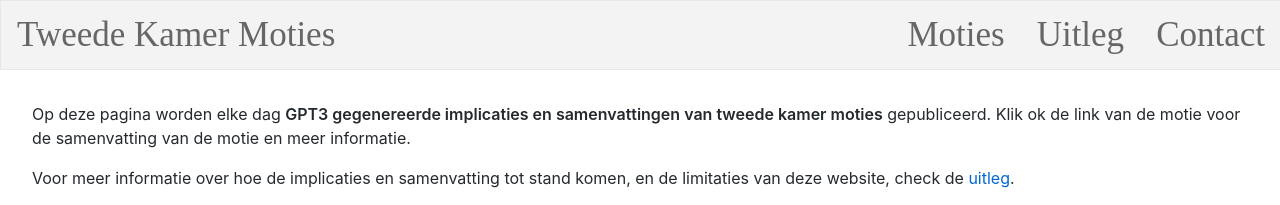
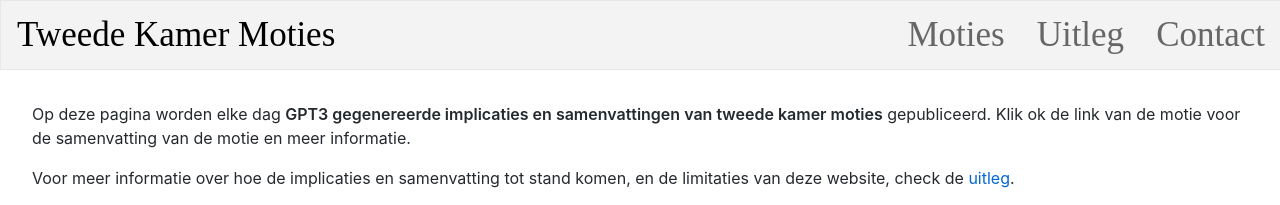
Before and after one commit to DavidZomerdijk/moties-toegelicht, a Jekyll site: the page built from readme.md, in a window 1280 px wide. Shown: the top 205 px of the page. Built offline with Jekyll 4.4.1, drawn with Linux system fonts in a browser that asks for light colours; our own code applies the rules of GitHub Pages for plain Markdown files.

Commit message:
updated menu

```diff
--- a/assets/css/style.css
+++ b/assets/css/style.css
@@ -1034,7 +1034,12 @@ body {
 .topnav a.active {
   background-color: #f3f3f3;
   /*color: white;*/
+  color: black;
   float: left;
+}
+
+.topnav a.active:hover {
+  color: #666;
 }
 /*.header {*/
 /*  padding: 0.2px;*/
```
